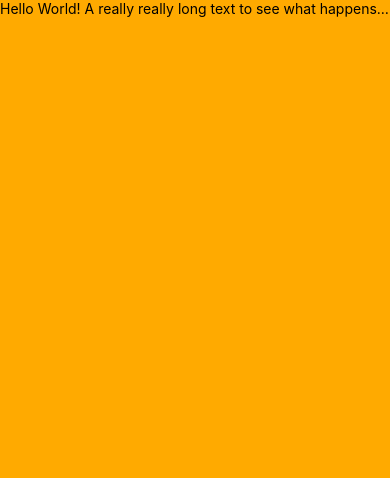
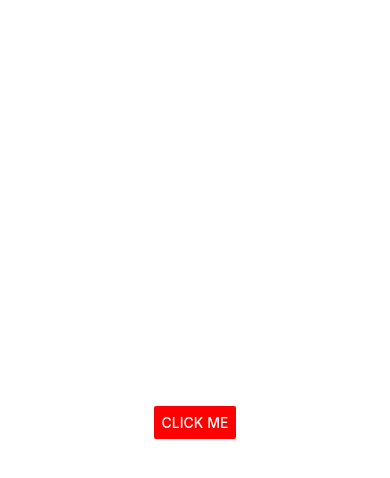
Before and after one commit to sjaugmented/DoneWithIt, a React Native app: screen / in a window 390 px wide. Shown: the top 478 px of the page. Built offline with nearby package versions, Linux system fonts and the light colour scheme.

Commit message:
touchables

```diff
--- a/App.js
+++ b/App.js
@@ -1,16 +1,17 @@
 import { StatusBar } from 'expo-status-bar';
 import React from 'react';
-import { StyleSheet, Text, View, SafeAreaView } from 'react-native';
+import { StyleSheet, Text, TouchableHighlight, Image, Alert, SafeAreaView, Button } from 'react-native';
 
 export default function App() {
-  const handlePress = () => {
-    console.log('text pressed')
-  }
 
   return (
     <SafeAreaView style={styles.container}>
-      <Text numberOfLines={1} onPress={handlePress}>
-      Hello World! A really really long text to see what happens when it's waaaaaaaaaay too long</Text>
+      <Button
+      color='red'
+      title='Click Me'
+      onPress={() =>
+        Alert.prompt('My title', 'My message', text => console.log(text))
+      } />
       <StatusBar style="auto" />
     </SafeAreaView>
   );
@@ -19,6 +20,8 @@ export default function App() {
 const styles = StyleSheet.create({
   container: {
     flex: 1,
-    backgroundColor: 'rgb(255, 170, 0)',
+    backgroundColor: '#fff',
+    justifyContent: 'center',
+    alignItems: 'center',
   },
 });
```
